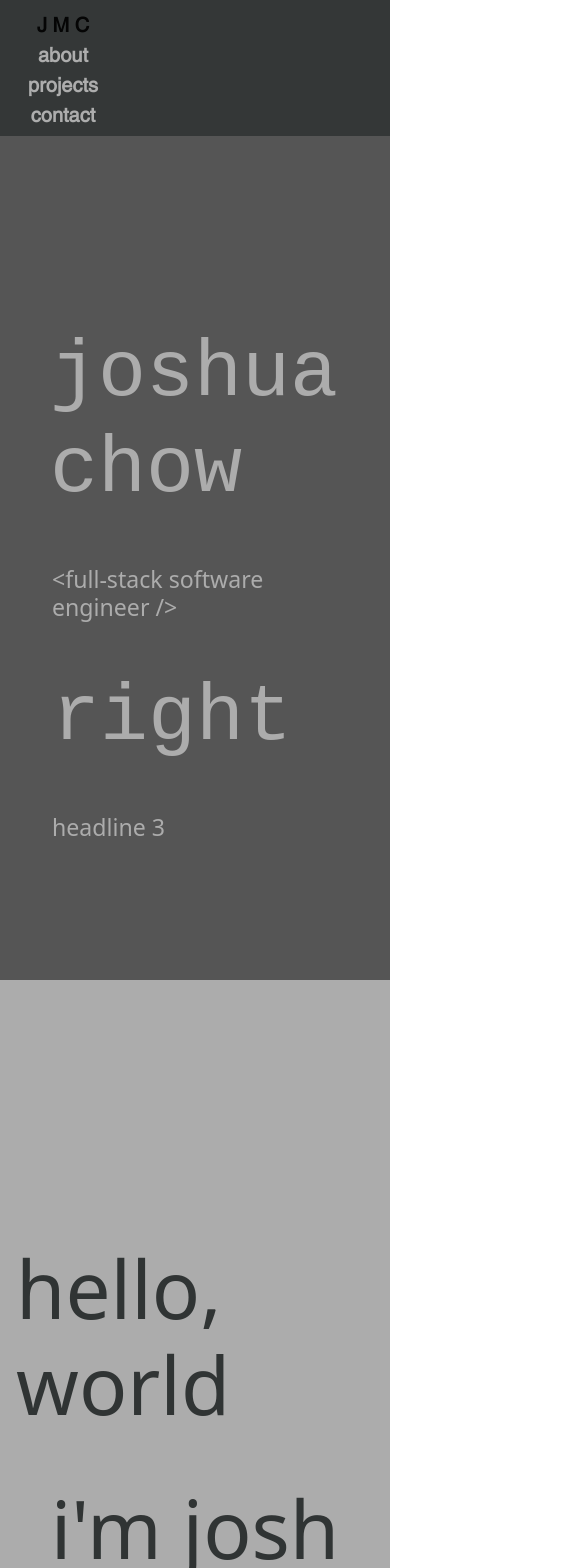
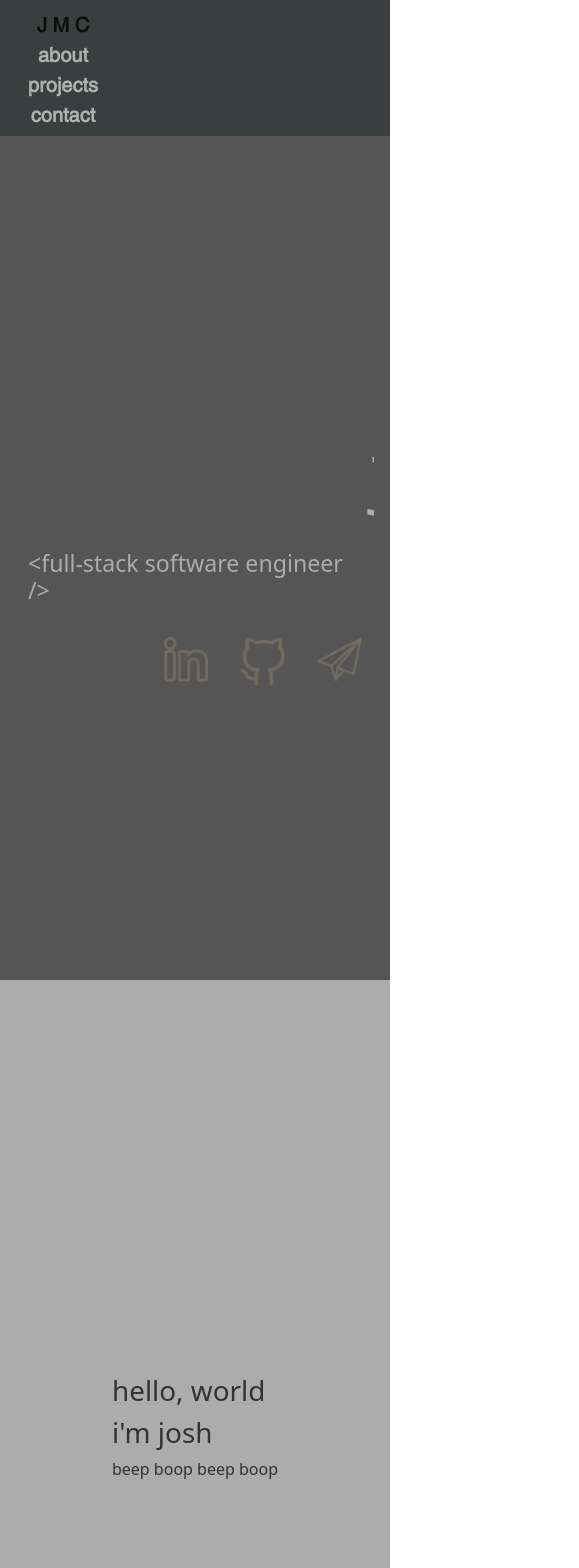
Before and after one commit to thejoshchow/thejoshchow-portfolio, a React (Create React App) app: page / in a window 390 px wide. Shown: the top 1568 px of the page, 579 px wide, since content can reach past the window. Built offline with nearby package versions, Linux system fonts and the light colour scheme.

Commit message:
finalize layout. needs content

```diff
--- a/src/App.css
+++ b/src/App.css
@@ -1,23 +1,6 @@
 @font-face {
   font-family: "HelveticaRoman";
   src: url("../public/HelveticaRoman.ttf");
-}
-
-.body {
-  font-family: HelveticaRoman;
-  background-color: var(--light-silver);
-  color: var(--silver);
-}
-
-h1 {
-  font-size: 5rem;
-  padding: 1rem;
-  margin-bottom: 1rem;
-}
-
-h3 {
-  padding: 1rem;
-  margin-bottom: 1rem;
 }
 
 :root {
@@ -28,6 +11,12 @@ h3 {
   --light-silver: #acacac;
 }
 
+.body {
+  font-family: HelveticaRoman;
+  background-color: var(--light-silver);
+  color: var(--silver);
+}
+
 .row {
   margin: 0;
 }
@@ -36,10 +25,8 @@ h3 {
 .navbar {
   background-color: var(--dark-gray);
   min-height: 8vh;
-  /* position: sticky;
-  top: 0; */
   width: 100%;
-  opacity: 98%;
+  opacity: 95%;
   font-size: 1.25rem;
 }
 
@@ -75,15 +62,69 @@ h3 {
 }
 
 /* hero */
-#hero h1 {
+#hero {
+  padding-top: 0;
+}
+
+#hero h3 {
+  padding: 1rem;
+  margin-bottom: 1rem;
+}
+
+.typed {
+  display: inline-flex;
   font-family: "Courier New", Courier, monospace;
+  font-size: 5rem;
+  word-break: break-all;
+  overflow: hidden;
+  border-right: 0.05em solid var(--dark-gray);
+  height: 1.2em;
+  /* white-space: nowrap; */
+  letter-spacing: 0.05em;
+  /* margin: auto; */
+  max-width: max-content;
+  animation: typing 3s steps(24, end) infinite alternate,
+    blink-caret 0.75s step-end infinite;
+}
+
+.typed:before {
+  content: " ";
+  display: inline-block;
+}
+
+#hero a:hover {
+  transform: scale(1.25);
+}
+
+@keyframes typing {
+  from {
+    width: 0;
+  }
+  to {
+    width: 100%;
+  }
+}
+
+/* The typewriter cursor effect */
+@keyframes blink-caret {
+  from,
+  to {
+    border-color: transparent;
+  }
+  50% {
+    border-color: var(--dark-gray);
+  }
 }
 
 /* projects */
 .card {
   background-color: var(--med-gray);
-  border: white;
+  border: 1px solid var(--silver);
   border-radius: 0px;
+}
+
+.card img {
+  min-height: 150px;
 }
 
 /* contact */
@@ -97,13 +138,13 @@ h3 {
   background-color: var(--light-silver);
 }
 
-#contact button {
+.dark-button {
   background-color: var(--dark-gray);
   border-radius: 0px;
   border: none;
 }
 
-#contact button:hover {
+.dark-button:hover {
   background-color: var(--light-gray);
 }
 
@@ -113,3 +154,15 @@ h3 {
   background-color: var(--dark-gray);
   color: var(--light-silver);
 }
+
+.modal-content {
+  background-color: var(--light-silver);
+}
+
+.modal-header {
+  border-bottom: 1px solid var(--dark-gray);
+}
+
+.modal-footer {
+  border-top: 1px solid var(--dark-gray);
+}
--- a/src/sections/About.jsx
+++ b/src/sections/About.jsx
@@ -2,14 +2,14 @@ import React from "react";
 
 const About = () => {
   return (
-    <section
-      id="about"
-      className="d-flex section flex-column justify-content-center"
-    >
-      <div className="d-flex flex-column justify-content-center align-items-center">
-        <h1>hello, world</h1>
-        <h1>i'm josh</h1>
-        <p>beep boop beep boop</p>
+    <section id="about" className="section row">
+      <div className="d-flex align-items-center justify-content-center">
+        <div className="col-xl-6 d-flex flex-column align-items-end"></div>
+        <div className="col-xl-6 d-flex flex-column align-items-start">
+          <h1>hello, world</h1>
+          <h1>i'm josh</h1>
+          <p>beep boop beep boop</p>
+        </div>
       </div>
     </section>
   );
--- a/src/sections/Contact.jsx
+++ b/src/sections/Contact.jsx
@@ -3,8 +3,10 @@ import emailjs from "@emailjs/browser";
 import Form from "react-bootstrap/Form";
 import FloatingLabel from "react-bootstrap/FloatingLabel";
 import Button from "react-bootstrap/Button";
+import Modal from "react-bootstrap/Modal";
 
 const Contact = () => {
+  const [showModal, setShowModal] = useState(false);
   const [form, setForm] = useState({
     name: "",
     email: "",
@@ -29,6 +31,7 @@ const Contact = () => {
             email: "",
             message: "",
           });
+          setShowModal(true);
           console.log("success!");
         },
         (error) => {
@@ -45,36 +48,54 @@ const Contact = () => {
   };
   return (
     <section id="contact" className="section row">
+      <Modal
+        show={showModal}
+        onHide={() => setShowModal(false)}
+        size="sm"
+        aria-labelledby="contained-modal-title-vcenter"
+        centered
+      >
+        <Modal.Header closeButton>
+          <Modal.Title id="contained-modal-title-vcenter">
+            Message sent
+          </Modal.Title>
+        </Modal.Header>
+        <Modal.Footer>
+          <Button className="dark-button" onClick={() => setShowModal(false)}>
+            Close
+          </Button>
+        </Modal.Footer>
+      </Modal>
       <div className="d-flex flex-row justify-content-center align-items-center">
-        <div className="container d-flex flex-row">
-          <div className="col-sm-12 col-lg-3">
-            <h3>Contact</h3>
+        <div className="container d-flex flex-wrap">
+          <div className="col-12 col-lg-3">
+            <h3>contact</h3>
           </div>
-          <div className="col-sm-12 col-lg-8 offset-lg-1">
+          <div className="col-12 col-lg-8 offset-lg-1">
             <Form onSubmit={sendEmail}>
-              <FloatingLabel controlId="name" label="Name" className="mb-3">
+              <FloatingLabel controlId="name" label="name" className="mb-3">
                 <Form.Control
                   onChange={handleFormChange}
                   value={form.name}
                   type="text"
-                  placeholder="Name"
+                  placeholder="name"
                   name="name"
                   required
                 />
               </FloatingLabel>
-              <FloatingLabel controlId="email" label="Email" className="mb-3">
+              <FloatingLabel controlId="email" label="email" className="mb-3">
                 <Form.Control
                   onChange={handleFormChange}
                   value={form.email}
                   type="email"
-                  placeholder="Email"
+                  placeholder="email"
                   name="email"
                   required
                 />
               </FloatingLabel>
               <FloatingLabel
                 controlId="message"
-                label="Message"
+                label="message"
                 className="mb-3"
               >
                 <Form.Control
@@ -82,12 +103,14 @@ const Contact = () => {
                   value={form.message}
                   style={{ height: "100px" }}
                   as="textarea"
-                  placeholder="Message"
+                  placeholder="message"
                   name="message"
                   required
                 />
               </FloatingLabel>
-              <Button type="submit">Send Message</Button>
+              <Button className="dark-button" type="submit">
+                send
+              </Button>
             </Form>
           </div>
         </div>
--- a/src/sections/Footer.jsx
+++ b/src/sections/Footer.jsx
@@ -32,7 +32,7 @@ const Footer = () => {
                 <img src="img/email.png" alt="mail icon" width="22px" />
               </a>
             </div>
-            <div className="pt-2 small">Designed and coded by me, josh.</div>
+            <div className="pt-2 small">designed and coded by me, josh.</div>
           </div>
         </div>
       </div>
--- a/src/sections/Hero.jsx
+++ b/src/sections/Hero.jsx
@@ -4,16 +4,24 @@ const Hero = () => {
   return (
     <section id="hero" className="section row">
       <div className="d-flex justify-content-center align-items-center">
-        <div className="container d-flex flex-row row">
-          <div className="col d-flex flex-column align-items-end">
-            <h1>joshua chow</h1>
-            <h3>{"<full-stack software engineer />"}</h3>
-          </div>
-          <div className="col d-flex flex-column align-items-start">
-            <h1>right</h1>
-            <h3>headline 3</h3>
+        {/* <div className="container d-flex row flex-wrap"> */}
+        <div className="col-xl-6 d-flex flex-column align-items-end">
+          <h1 className="typed">joshua chow</h1>
+          <h3>{"<full-stack software engineer />"}</h3>
+          <div className="d-flex flex-row">
+            <a className="mx-3" href="https://linkedin.com/in/thejoshchow">
+              <img src="img/linkedin.png" width="45px" height="45px" />
+            </a>
+            <a className="mx-3" href="https://github.com/thejoshchow">
+              <img src="img/github.png" width="45px" hegiht="45px" />
+            </a>
+            <a className="mx-3" href="mailto:thejoshchow@gmail.com">
+              <img src="img/email.png" width="45px" height="45px" />
+            </a>
           </div>
         </div>
+        <div className="col-xl-6 d-flex flex-column align-items-start"></div>
+        {/* </div> */}
       </div>
     </section>
   );
--- a/src/sections/Projects.jsx
+++ b/src/sections/Projects.jsx
@@ -5,7 +5,7 @@ const Projects = () => {
   function projectCard(project) {
     return (
       <Card style={{ width: "18rem", margin: "3rem" }}>
-        <Card.Img variant="top" src="{project.website}" />
+        <Card.Img variant="top" src="" alt="..." fluid />
         <Card.Body>
           <Card.Title>{project.name}</Card.Title>
           <Card.Text>{project.description}</Card.Text>
@@ -31,13 +31,14 @@ const Projects = () => {
       website: "",
       repo: "",
     },
+    {},
   ];
   return (
     <section id="projects" className="section row">
       {/* <div className="container d-flex justify-content-center align-items-center"></div> */}
       <div className="container d-flex flex-column justify-content-center align-items-center">
         <h3>projects</h3>
-        <div className="d-flex justify-content-center align-items-center">
+        <div className="d-flex justify-content-center align-items-center flex-wrap">
           {projects.map((project) => {
             return projectCard(project);
           })}
```
